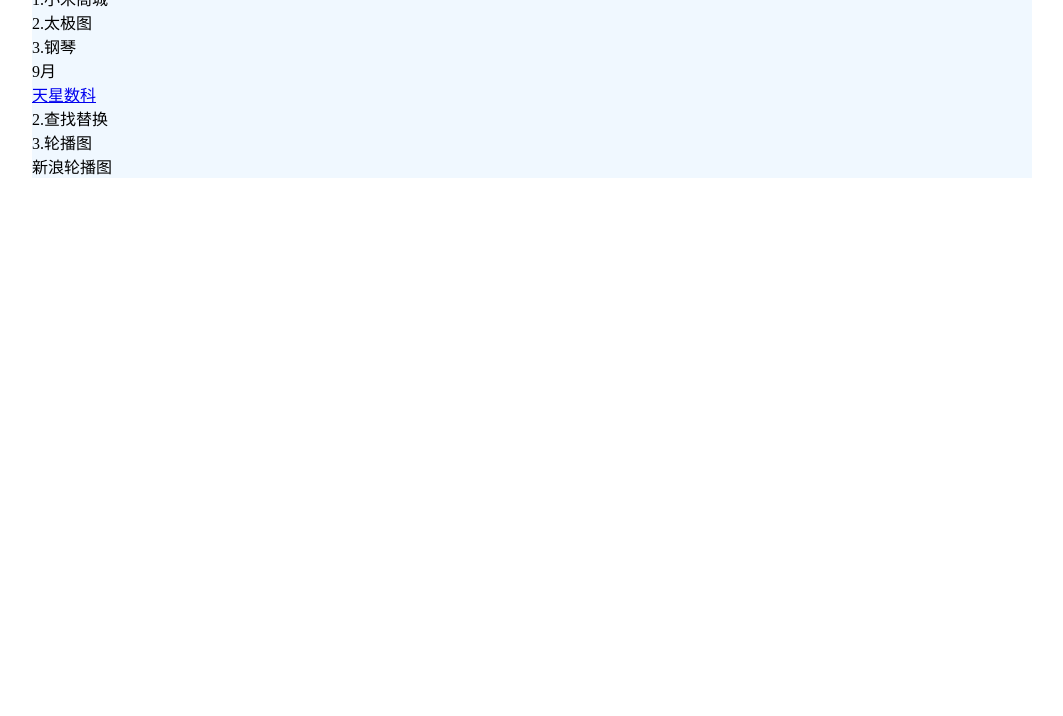
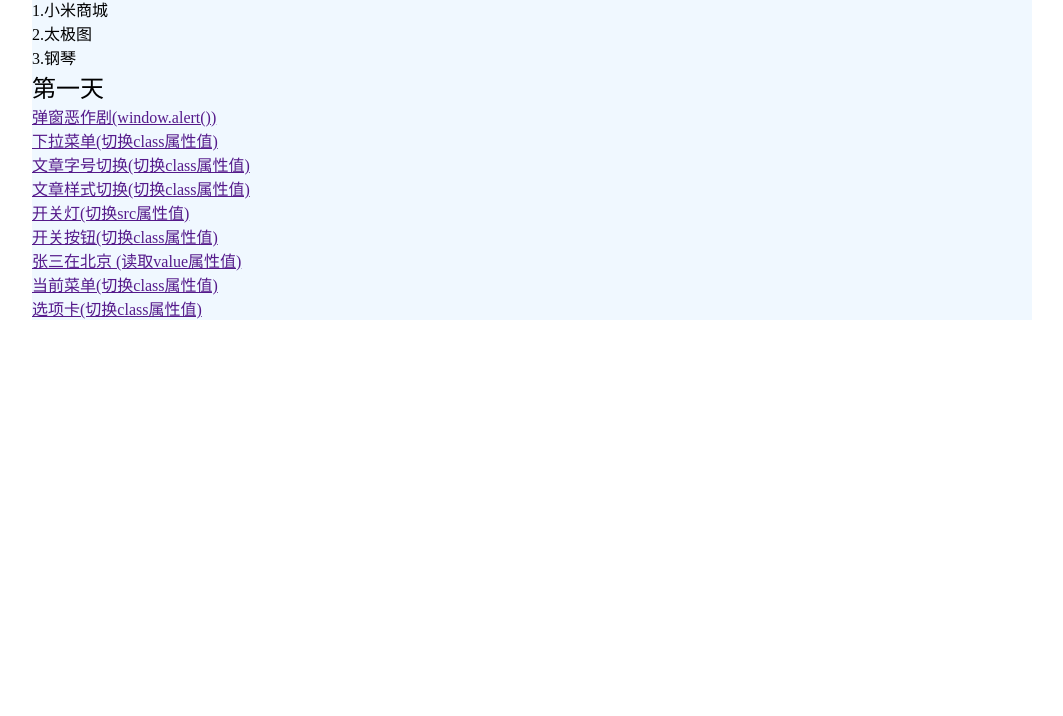
Before and after one commit to bmc0745/bmc0745, a plain HTML site: page index.html in a window 1280 px wide. Shown: the part 84-800 px from the top of the page, without its empty margins (108-1171 px from the left). Drawn offline with Linux system fonts and the light colour scheme.

Commit message:
九月作业第一次提交

```diff
--- a/index.html
+++ b/index.html
@@ -1,39 +1,51 @@
 <!DOCTYPE html>
 <html lang="en">
+
 <head>
     <meta charset="UTF-8">
     <meta http-equiv="X-UA-Compatible" content="IE=edge">
     <meta name="viewport" content="width=device-width, initial-scale=1.0">
     <title>Document</title>
     <style>
-        *{
+        * {
             margin: 0;
             padding: 0;
         }
-        h1{
+
+        h1 {
             background-color: antiquewhite;
             width: 1000px;
             margin: 0 auto;
         }
-        dl{
+
+        dl {
             background-color: aliceblue;
             width: 1000px;
             margin: 0 auto;
         }
+
+        ul {
+            font-size: 24px;
+        }
     </style>
 </head>
+
 <body>
-     <h1>我的作业库</h1>
+    <h1>我的作业库</h1>
     <dl>
-        <dt>8月</dt>
+        <ul>8月</ul>
         <dt>1.小米商城</dt>
         <dt>2.太极图</dt>
         <dt>3.钢琴</dt>
-        <dt>9月</dt>
-        <dt><a href="#">天星数科</a></dt>
-        <dt>2.查找替换</dt>
-        <dt>3.轮播图</dt>
-        <dt>新浪轮播图</dt>
-    </dl>
+        <ul>第一天</ul>
+        <dd><a href="">弹窗恶作剧(window.alert())</a></dd>
+        <dd><a href="">下拉菜单(切换class属性值)</a></dd>
+        <dd><a href="">文章字号切换(切换class属性值)</a></dd>
+        <dd><a href="">文章样式切换(切换class属性值)</a></dd>
+        <dd><a href="">开关灯(切换src属性值)</a></dd>
+        <dd><a href="">开关按钮(切换class属性值)</a></dd>
+        <dd><a href="">张三在北京 (读取value属性值)</a></dd>
+        <dd><a href="">当前菜单(切换class属性值)</a></dd>
+        <dd><a href="">选项卡(切换class属性值)</a></dd>
 </body>
 </html>
```
